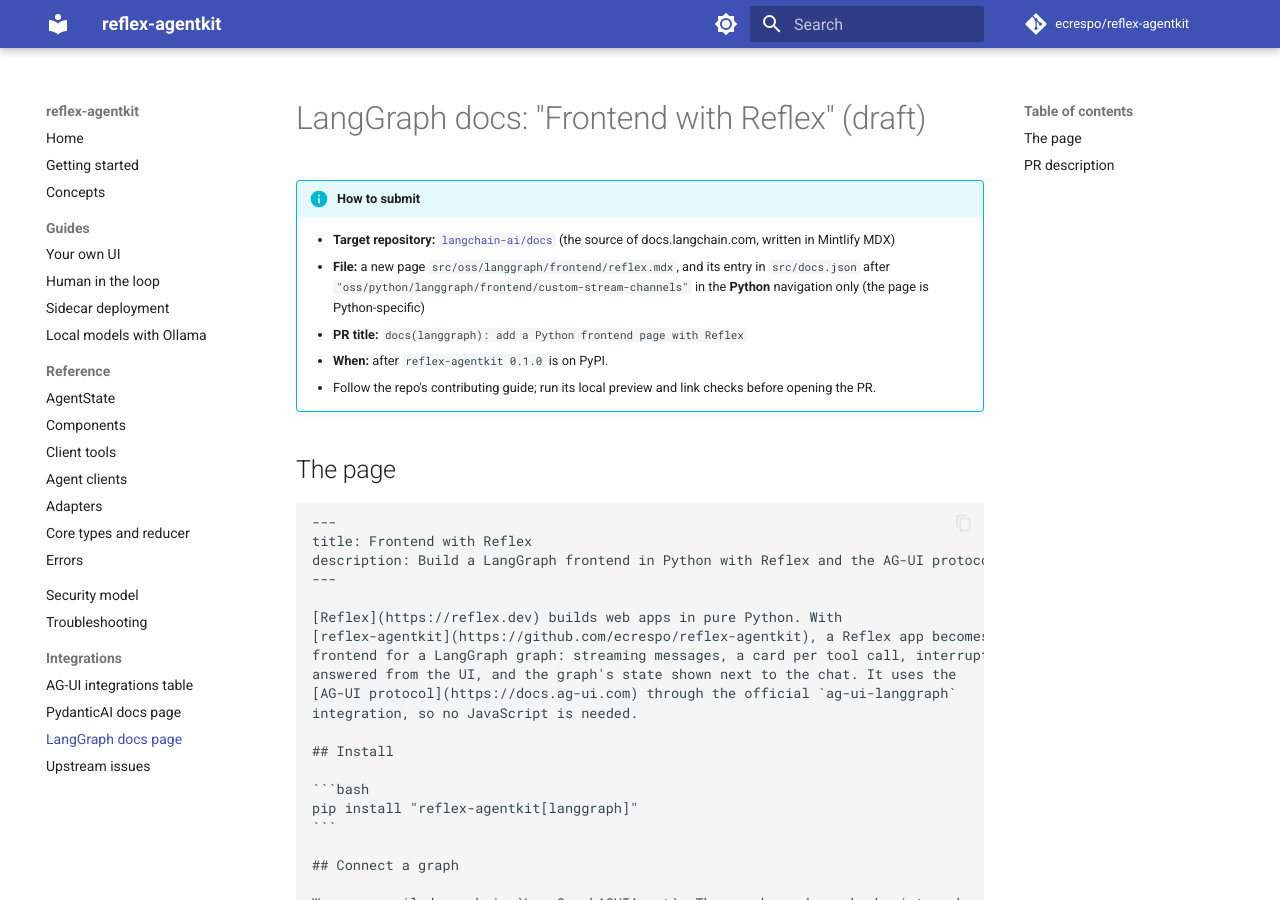
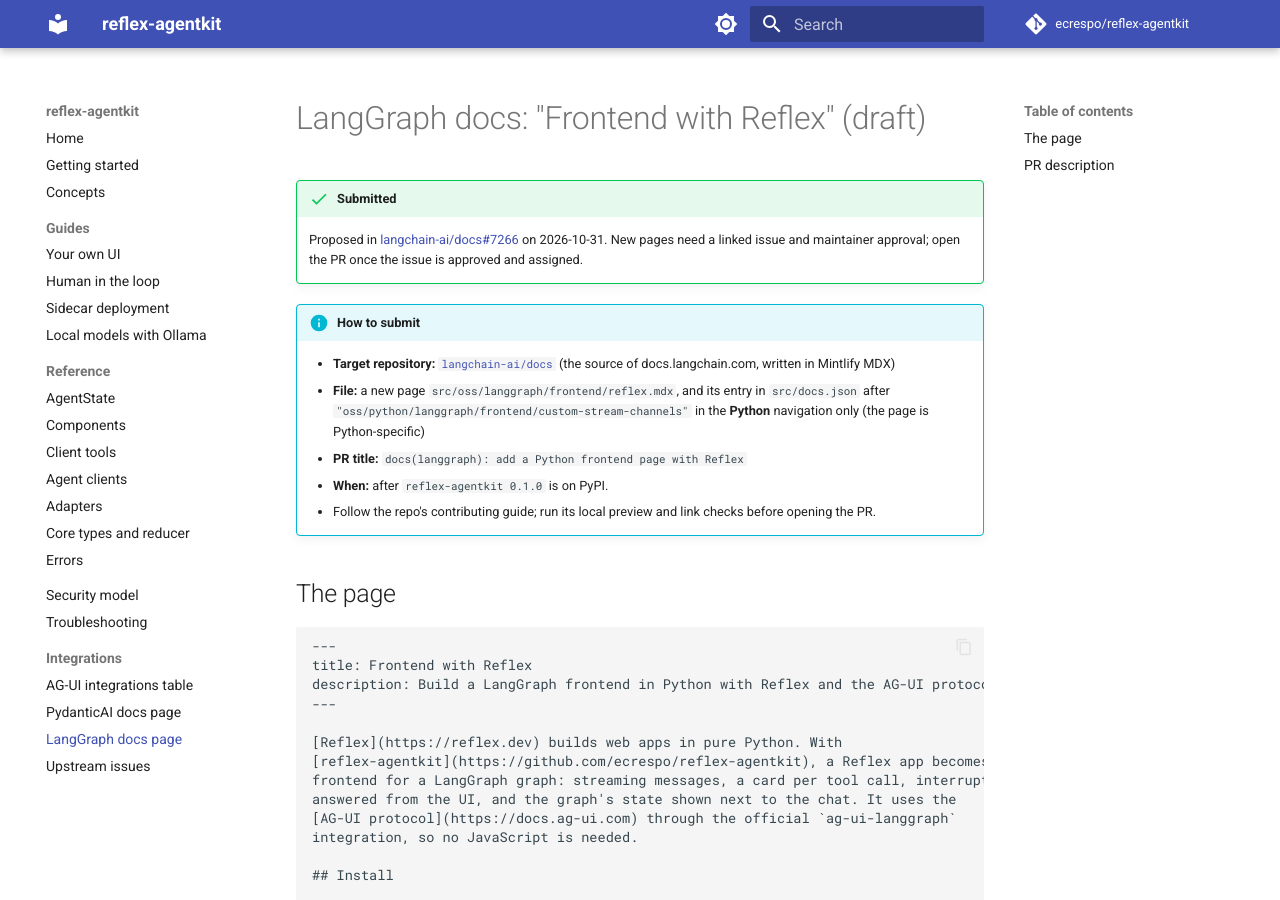
Before and after one commit to ecrespo/reflex-agentkit, an MkDocs documentation site: the page built from docs/integrations/langgraph-frontend-with-reflex.md, in a window 1280 px wide and 900 px high. Built offline with MkDocs 1.6.1 and Material for MkDocs 9.7.7, drawn with Linux system fonts in a browser that asks for light colours; comment, search, counter and statistics services are not loaded.

Commit message:
docs(integrations): record the upstream submissions
AG-UI clients table: ag-ui-protocol/ag-ui#3280. PydanticAI and LangChain
docs proposals: pydantic/pydantic-ai#12141 and langchain-ai/docs#7266,
since both repos want an agreed issue before a docs PR. The fastapi
import bug was already reported as ag-ui-protocol/ag-ui#2013 (TD v1.16).

Co-Authored-By: Claude Opus 5.5 <noreply@anthropic.com>

```diff
--- a/docs/integrations/langgraph-frontend-with-reflex.md
+++ b/docs/integrations/langgraph-frontend-with-reflex.md
@@ -1,4 +1,7 @@
 # LangGraph docs: "Frontend with Reflex" (draft)
+
+!!! success "Submitted"
+    Proposed in [langchain-ai/docs#7266](https://github.com/langchain-ai/docs/issues/7266) on 2026-10-31. New pages need a linked issue and maintainer approval; open the PR once the issue is approved and assigned.
 
 !!! info "How to submit"
     - **Target repository:** [`langchain-ai/docs`](https://github.com/langchain-ai/docs)
```
Also changed, not shown: docs/integrations/ag-ui-integration-entry.md (+3 -0 lines), docs/integrations/pydantic-ai-ui-with-reflex.md (+3 -0 lines), docs/integrations/upstream-issues.md (+1 -1 lines), specs/technical/agentkit-architecture.md (+3 -2 lines).
